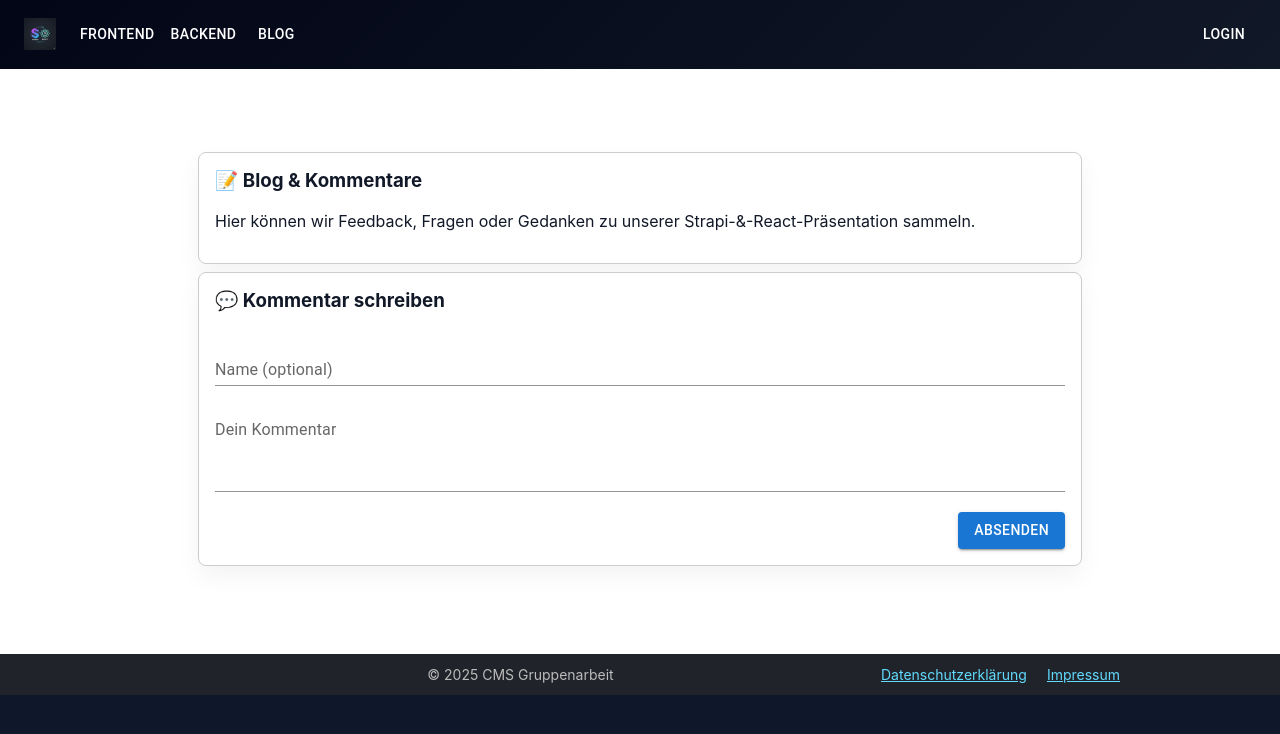
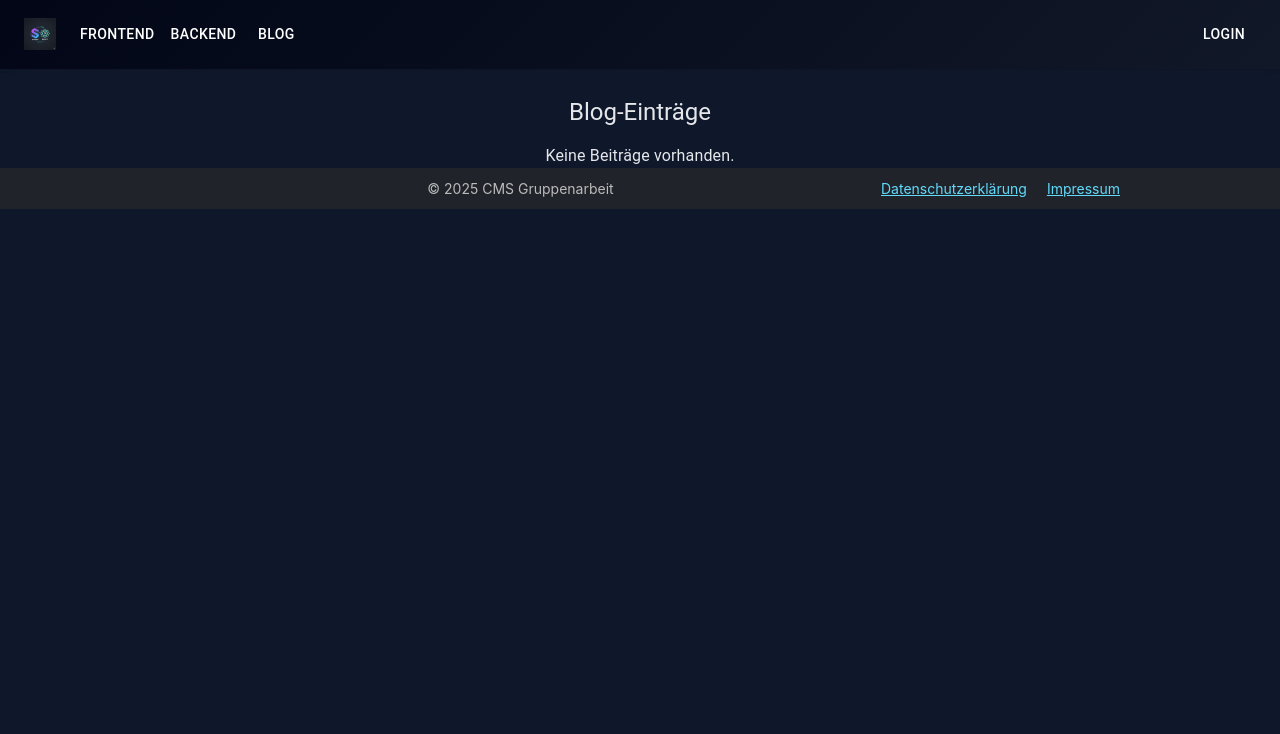
Before and after one commit to christopherinformatik/cms_gruppenarbeit, a React (Create React App) app in the folder frontend/: page /blog in a window 1280 px wide. Shown: the top 734 px of the page. Built offline with nearby package versions, Linux system fonts and the light colour scheme.

Commit message:
Blog funktion

```diff
--- a/frontend/src/components/BlogPage.jsx
+++ b/frontend/src/components/BlogPage.jsx
@@ -1,85 +1,116 @@
-import React, { useState } from 'react';
-import ExampleCard from './ExampleCard';
-import TextField from '@mui/material/TextField';
-import Button from '@mui/material/Button';
+import React, { useState, useEffect } from "react";
+import { AppBar, Toolbar, Typography, Button, Container, TextField, Card, CardContent, Box } from "@mui/material";
 
-const BlogPage = () => {
-  const [name, setName] = useState('');
-  const [text, setText] = useState('');
-  const [comments, setComments] = useState([]);
+export default function BlogApp() {
+  const [isLoggedIn, setIsLoggedIn] = useState(false);
 
-  const handleSubmit = (e) => {
-    e.preventDefault();
-    if (!text.trim()) return; // leer ignorieren
-
-    const newComment = {
-      id: Date.now(),
-      name: name.trim() || 'Anonym',
-      text: text.trim(),
-      date: new Date().toLocaleString('de-DE'),
+  useEffect(() => {
+    const checkLogin = () => {
+      const token = localStorage.getItem('jwt'); // JWT set by AppBar login
+      const user = localStorage.getItem('currentUser'); // currentUser set by AppBar
+      setIsLoggedIn(!!token && !!user);
     };
 
-    setComments([newComment, ...comments]);
-    setText('');
-    setName('');
+    window.addEventListener('authChanged', checkLogin); // event triggered by AppBar on login/logout
+    checkLogin(); // initial check on mount
+
+    return () => window.removeEventListener('authChanged', checkLogin);
+  }, []);
+
+  const [newPost, setNewPost] = useState("");
+  const [posts, setPosts] = useState([]);
+
+  useEffect(() => {
+    const savedPosts = localStorage.getItem("blog_posts");
+    if (savedPosts) setPosts(JSON.parse(savedPosts));
+  }, []);
+
+  const handleAddPost = () => {
+    if (!newPost.trim()) return;
+
+    let userObj;
+    try {
+      userObj = JSON.parse(localStorage.getItem('currentUser'));
+    } catch {
+      userObj = null;
+    }
+    const currentUser = userObj?.username || 'Unbekannt';
+
+    const updatedPosts = [...posts, { text: newPost, date: new Date().toLocaleString(), author: currentUser }];
+    setPosts(updatedPosts);
+    localStorage.setItem("blog_posts", JSON.stringify(updatedPosts));
+    setNewPost("");
   };
 
   return (
-    <main className="App-main">
-      <section className="content-section">
-        <div className="content-wrapper">
-          <ExampleCard title="📝 Blog & Kommentare">
-            <p>
-              Hier können wir Feedback, Fragen oder Gedanken zu unserer
-              Strapi-&amp;-React-Präsentation sammeln.
-            </p>
-          </ExampleCard>
+    <>
+      <AppBar position="static">
+        <Toolbar>
+          <Typography variant="h6" sx={{ flexGrow: 1 }}>
+            Blogseite
+          </Typography>
+          {/* kein Login auf dieser Seite */}
+        </Toolbar>
+      </AppBar>
 
-          <ExampleCard title="💬 Kommentar schreiben">
-            <form onSubmit={handleSubmit}>
+      <Container sx={{ mt: 4 }}>
+        {isLoggedIn && (
+          <Box sx={{ maxWidth: 600, mx: "auto", mb: 4 }}>
+            <Typography variant="h6">Neuen Blogeintrag schreiben</Typography>
             <TextField
-                label="Name (optional)"
-                variant="standard"
               fullWidth
-                margin="dense"
-                value={name}
-                onChange={(e) => setName(e.target.value)}
-              />
-              <TextField
-                label="Dein Kommentar"
-                variant="standard"
-                fullWidth
-                margin="dense"
               multiline
               minRows={3}
-                value={text}
-                onChange={(e) => setText(e.target.value)}
+              margin="normal"
+              label="Neuer Eintrag"
+              value={newPost}
+              onChange={(e) => setNewPost(e.target.value)}
+              sx={{ backgroundColor: "white" }}
             />
-              <div style={{ marginTop: 16, textAlign: 'right' }}>
-                <Button type="submit" variant="contained">
-                  Absenden
+            <Button variant="contained" onClick={handleAddPost}>Veröffentlichen</Button>
+          </Box>
+        )}
+
+        <Typography variant="h5" sx={{ mb: 2 }}>Blog-Einträge</Typography>
+        {posts.length === 0 ? (
+          <Typography>Keine Beiträge vorhanden.</Typography>
+        ) : (
+          posts.map((p, index) => (
+            <Card key={index} sx={{ mb: 2 }}>
+              <CardContent>
+                <Typography variant="body1">{p.text}</Typography>
+                <Typography variant="caption" color="text.secondary">
+                  {p.date} - {p.author}
+                </Typography>
+                {isLoggedIn && (() => {
+                  let userObj;
+                  try {
+                    userObj = JSON.parse(localStorage.getItem('currentUser'));
+                  } catch {
+                    userObj = null;
+                  }
+                  const currentUser = userObj?.username || '';
+                  return currentUser === p.author;
+                })() && (
+                  <Button
+                    variant="outlined"
+                    color="error"
+                    size="small"
+                    sx={{ mt: 1 }}
+                    onClick={() => {
+                      const updatedPosts = posts.filter((_, i) => i !== index);
+                      setPosts(updatedPosts);
+                      localStorage.setItem("blog_posts", JSON.stringify(updatedPosts));
+                    }}
+                  >
+                    Löschen
                   </Button>
-              </div>
-            </form>
-          </ExampleCard>
-
-          {comments.length > 0 && (
-            <ExampleCard title="📚 Kommentare">
-              {comments.map((c) => (
-                <div key={c.id} style={{ marginBottom: 16 }}>
-                  <strong>{c.name}</strong>{' '}
-                  <span style={{ color: '#6b7280', fontSize: 12 }}>
-                    ({c.date})
-                  </span>
-                  <p style={{ marginTop: 4 }}>{c.text}</p>
-                </div>
-              ))}
-            </ExampleCard>
                 )}
-        </div>
-      </section>
-    </main>
+              </CardContent>
+            </Card>
+          ))
+        )}
+      </Container>
+    </>
   );
-};
-
-export default BlogPage;
+}
--- a/frontend/src/components/ResponsiveAppBar.jsx
+++ b/frontend/src/components/ResponsiveAppBar.jsx
@@ -83,6 +83,8 @@ function ResponsiveAppBar() {
         setUser(data.user || data);
         setLoading(false);
         setLoginOpen(false);
+        // notify other components in same tab that auth changed
+        try { window.dispatchEvent(new Event('authChanged')); } catch (e) {}
       } else {
         setError((data && data.error && data.error.message) || JSON.stringify(data));
         setLoading(false);
@@ -98,6 +100,7 @@ function ResponsiveAppBar() {
     localStorage.removeItem('currentUser');
     setUser(null);
     handleCloseUserMenu();
+    try { window.dispatchEvent(new Event('authChanged')); } catch (e) {}
   };
 
   return (
```
Also changed, not shown: 2 other files (tests, documents, lock files or other folders). Lines whose indentation alone changed are shown as unchanged.
